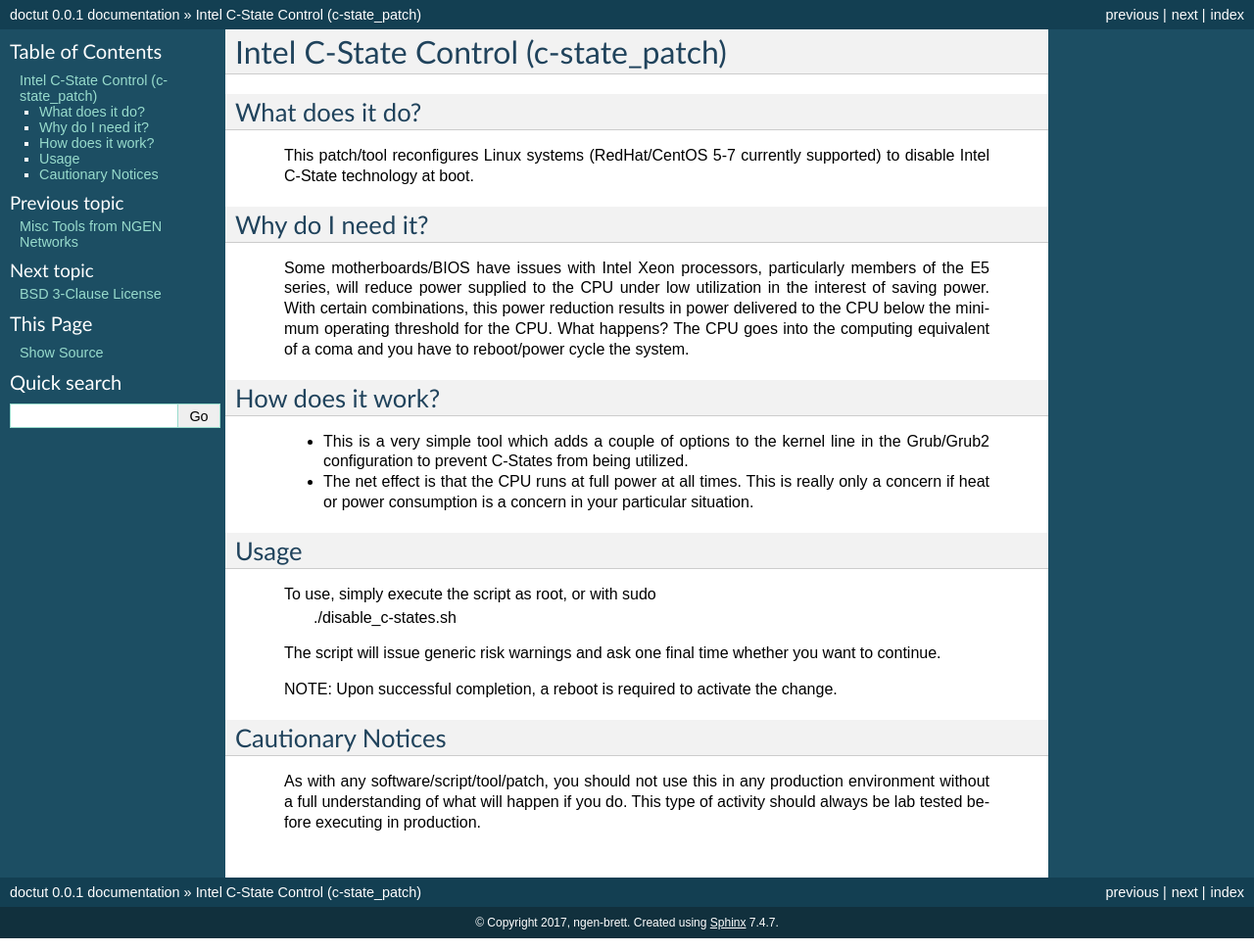
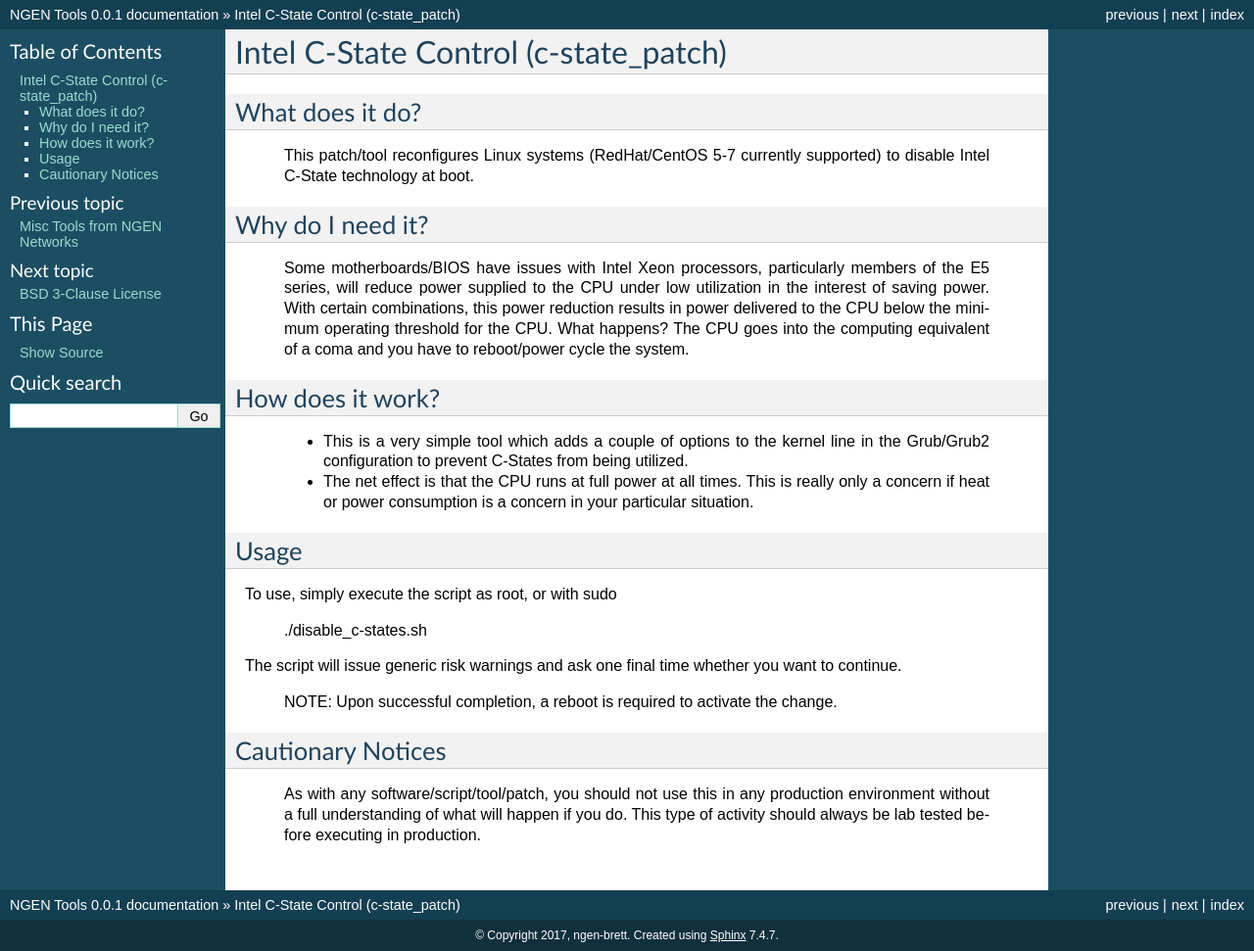
Before and after one commit to ngennetworks/ngen-tools, a Sphinx documentation site: the page built from docs/source/c-state_patch.rst, in a window 1280 px wide. Shown: the whole page at 98% size. Built offline with Sphinx 7.4.7, drawn with Linux system fonts in a browser that asks for light colours.

Commit message:
Update docs

```diff
--- a/docs/source/c-state_patch.rst
+++ b/docs/source/c-state_patch.rst
@@ -20,9 +20,11 @@ How does it work?
 Usage
 *****
 
-  To use, simply execute the script as root, or with sudo
+To use, simply execute the script as root, or with sudo
+
     ./disable_c-states.sh
-  The script will issue generic risk warnings and ask one final time whether you want to continue.
+
+The script will issue generic risk warnings and ask one final time whether you want to continue.
 
   NOTE: Upon successful completion, a reboot is required to activate the change.
 
--- a/docs/source/conf.py
+++ b/docs/source/conf.py
@@ -1,6 +1,6 @@
 # -*- coding: utf-8 -*-
 #
-# doctut documentation build configuration file, created by
+# NGEN Tools documentation build configuration file, created by
 # sphinx-quickstart on Sat Mar  4 19:31:57 2017.
 #
 # This file is execfile()d with the current directory set to its
@@ -45,7 +45,7 @@ source_suffix = '.rst'
 master_doc = 'index'
 
 # General information about the project.
-project = u'doctut'
+project = u'NGEN Tools'
 copyright = u'2017, ngen-brett'
 author = u'ngen-brett'
 
@@ -99,7 +99,7 @@ html_static_path = ['nstatic']
 # -- Options for HTMLHelp output ------------------------------------------
 
 # Output file base name for HTML help builder.
-htmlhelp_basename = 'doctutdoc'
+htmlhelp_basename = 'NGEN Toolsdoc'
 
 
 # -- Options for LaTeX output ---------------------------------------------
@@ -126,7 +126,7 @@ latex_elements = {
 # (source start file, target name, title,
 #  author, documentclass [howto, manual, or own class]).
 latex_documents = [
-    (master_doc, 'doctut.tex', u'doctut Documentation',
+    (master_doc, 'NGEN Tools.tex', u'NGEN Tools Documentation',
      u'ngen-brett', 'manual'),
 ]
 
@@ -136,7 +136,7 @@ latex_documents = [
 # One entry per manual page. List of tuples
 # (source start file, name, description, authors, manual section).
 man_pages = [
-    (master_doc, 'doctut', u'doctut Documentation',
+    (master_doc, 'NGEN Tools', u'NGEN Tools Documentation',
      [author], 1)
 ]
 
@@ -147,7 +147,7 @@ man_pages = [
 # (source start file, target name, title, author,
 #  dir menu entry, description, category)
 texinfo_documents = [
-    (master_doc, 'doctut', u'doctut Documentation',
-     author, 'doctut', 'One line description of project.',
+    (master_doc, 'NGEN Tools', u'NGEN Tools Documentation',
+     author, 'NGEN Tools', 'One line description of project.',
      'Miscellaneous'),
 ]
```
Also changed, not shown: 12 other files.
